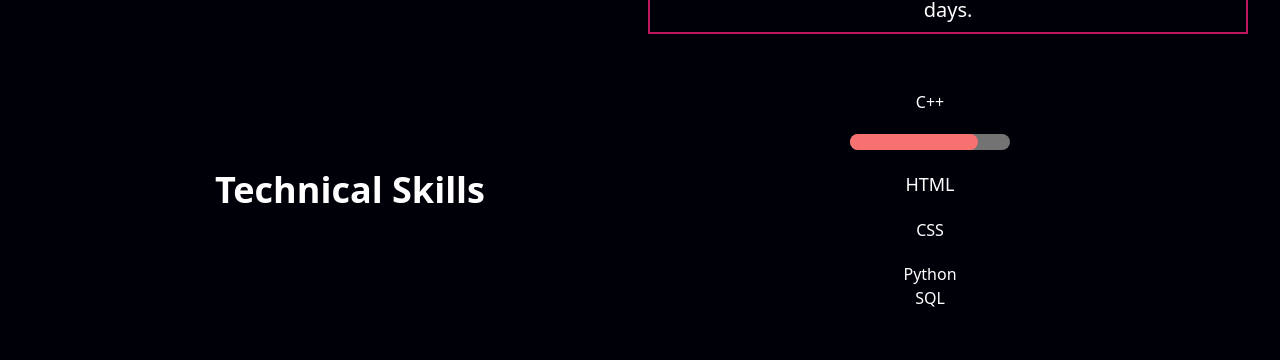
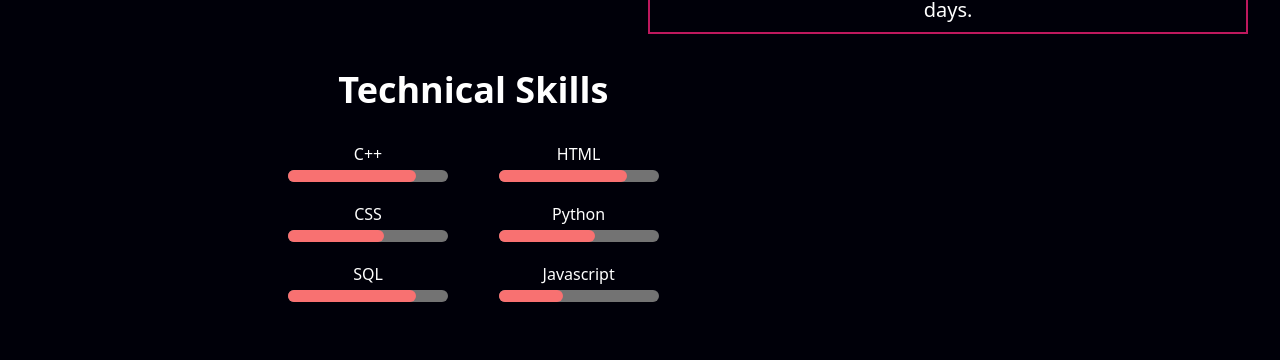
Before and after one commit to TAMANNA230904/Portfolio-, a React (Vite) app in the folder portfolio/: page / in a window 1280 px wide. Shown: the part 582-942 px from the top of the page. Built offline with nearby package versions, Linux system fonts and the light colour scheme.

Commit message:
skills section done

```diff
--- a/portfolio/src/Skills.jsx
+++ b/portfolio/src/Skills.jsx
@@ -3,45 +3,57 @@ import './App.css'
 
 const Skills=()=>{
     return (
-   <div className="grid grid-cols-2 gap-4 m-9 justify-items-center  items-center">
-    <h3 className="m-0 p-0 font-bold text-4xl w-2/3 ">Technical Skills</h3>
-    <div className="w-40">
+   <div>
+   {/* Technical Skills with bar */}
+   <div className="flex-row m-9  justify-items-center  items-center w-2/3">
+    <h3 className="mb-7 p-0 font-bold text-4xl  ">Technical Skills</h3>
+    <div className=" grid grid-cols-2 gap-4  w-1/2">
+
    <div className="">
-    <div className="text-white-700 m-5">C++</div>
-    <div className="h-4 relative bg-neutral-500 rounded-lg">
-        <div className=" absolute left-0 h-4 w-4/5 bg-red-400 rounded-lg "></div>
+    <div className="text-white-700 m-1">C++</div>
+    <div className="h-3 w-40 relative bg-neutral-500 rounded-lg">
+        <div className=" absolute left-0 h-3 w-4/5 bg-red-400 rounded-lg "></div>
     </div>
    </div>
 
 
-   <div className="skill">
-    <div className="text-white-700 text-lg m-5">HTML</div>
-    <div className="skill-bar">
-        <div className="skill-per" ></div>
+   <div className="">
+    <div className="text-white-700 m-1">HTML</div>
+    <div className="h-3 w-40 relative bg-neutral-500 rounded-lg">
+        <div className=" absolute left-0 h-3 w-4/5 bg-red-400 rounded-lg "></div>
     </div>
    </div>
 
-   <div className="skill">
-    <div className="text-white-700 m-5">CSS</div>
-    <div className="skill-bar">
-        <div className="skill-per" ></div>
+    <div className="">
+    <div className="text-white-700 m-1">CSS</div>
+    <div className="h-3 w-40 relative bg-neutral-500 rounded-lg">
+        <div className=" absolute left-0 h-3 w-3/5 bg-red-400 rounded-lg "></div>
     </div>
    </div>
 
-   <div className="skill">
-    <div className="text-white-700">Python</div>
-    <div className="skill-bar">
-        <div className="skill-per" ></div>
+   <div className="">
+    <div className="text-white-700 m-1">Python</div>
+    <div className="h-3 w-40 relative bg-neutral-500 rounded-lg">
+        <div className=" absolute left-0 h-3 w-3/5 bg-red-400 rounded-lg "></div>
     </div>
    </div>
 
-   <div className="skill">
-    <div className="text-white-700">SQL</div>
-    <div className="skill-bar">
-        <div className="skill-per" ></div>
+   <div className="">
+    <div className="text-white-700 m-1">SQL</div>
+    <div className="h-3 w-40 relative bg-neutral-500 rounded-lg">
+        <div className=" absolute left-0 h-3 w-4/5 bg-red-400 rounded-lg "></div>
+    </div>
+   </div>
+
+   <div className="">
+    <div className="text-white-700 m-1">Javascript</div>
+    <div className="h-3 w-40 relative bg-neutral-500 rounded-lg">
+        <div className=" absolute left-0 h-3 w-2/5 bg-red-400 rounded-lg "></div>
     </div>
    </div>
    </div>
+   </div>
+ {/* Profiles section */}
 
    </div>
     )
```
